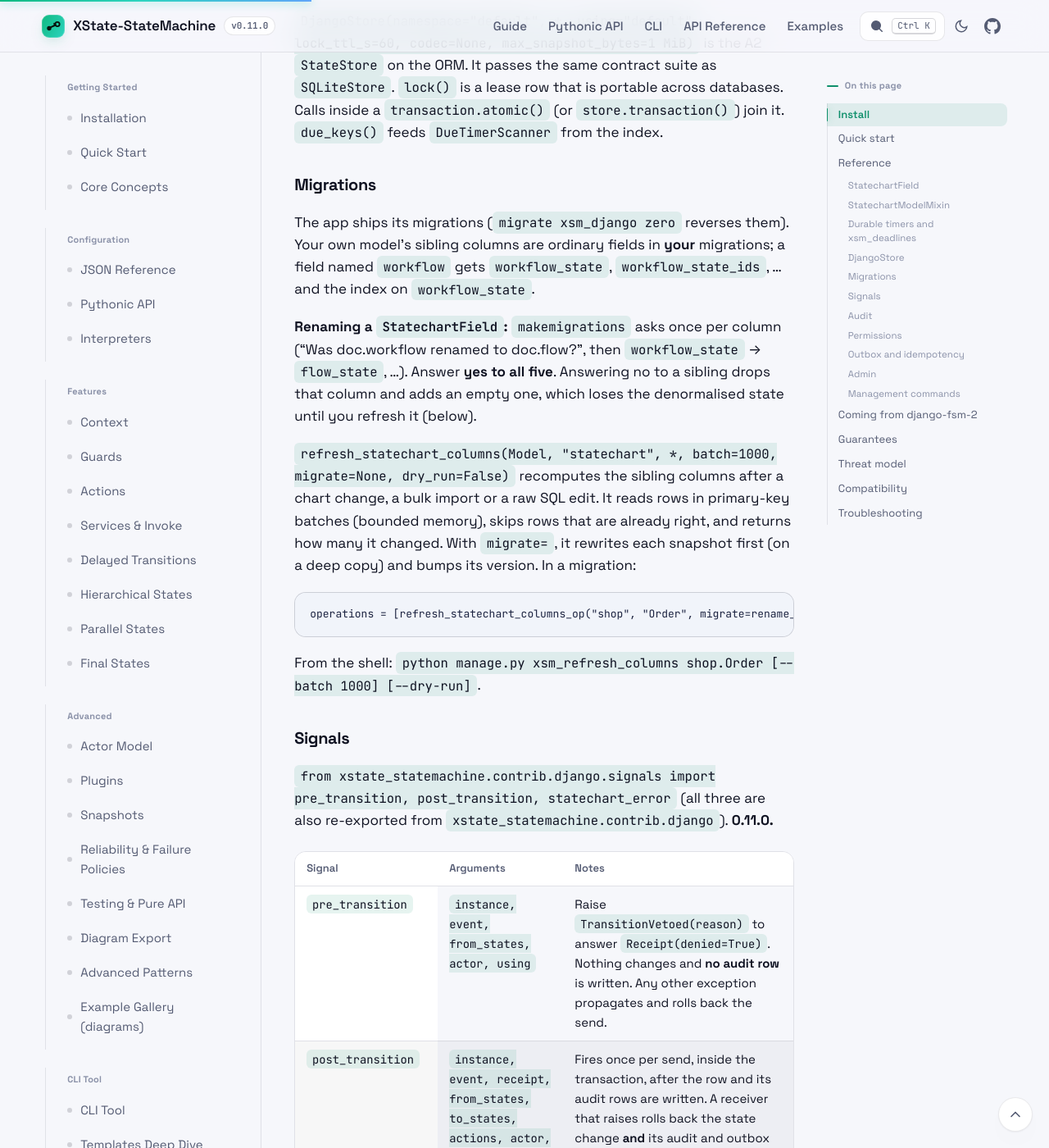
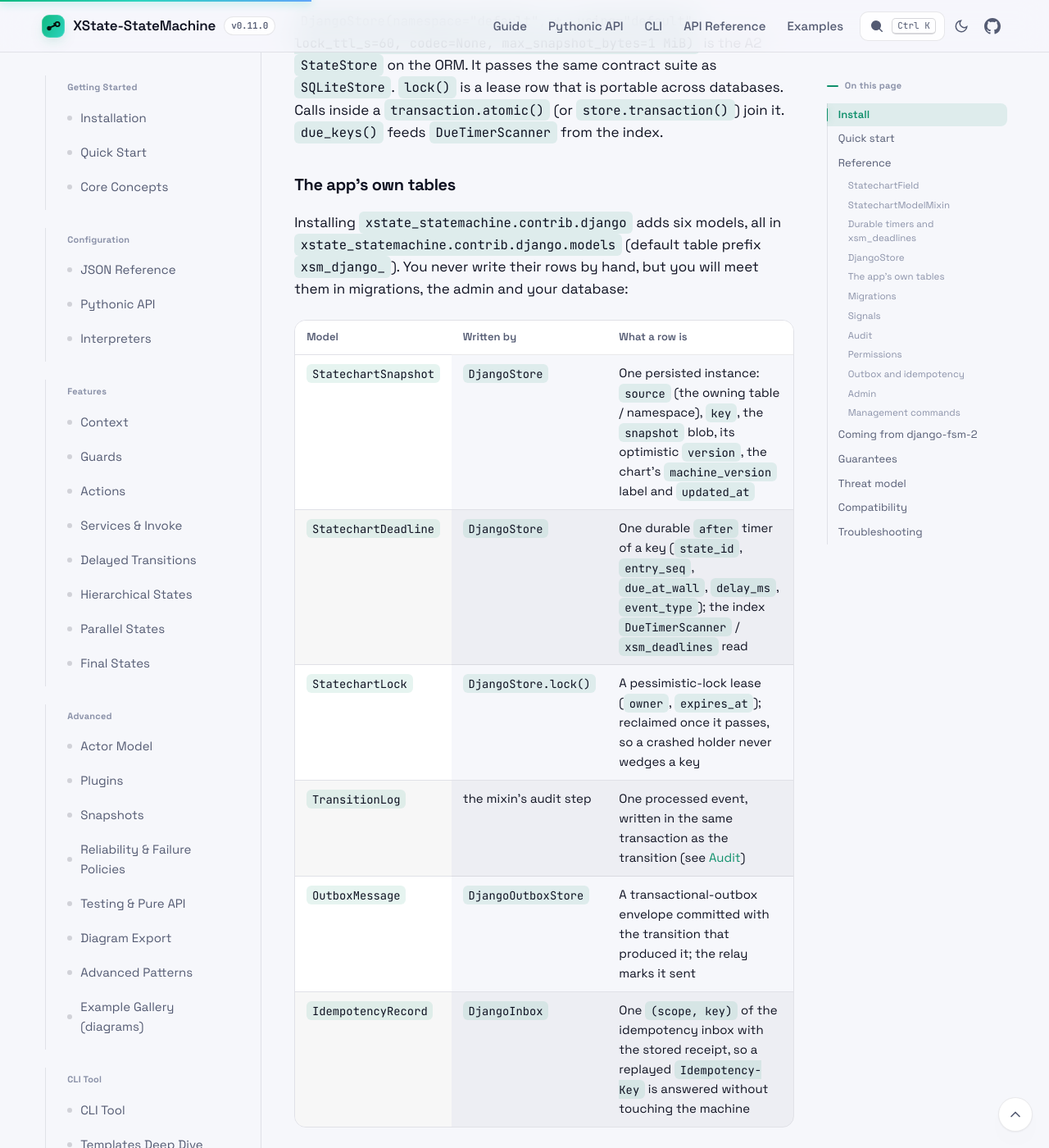
Before and after one commit to basiltt/xstate-statemachine, a Jekyll site: the page built from docs/_guide/integration-django.md, in a window 1280 px wide and 1400 px high, scrolled down 7032 px. Shown: the whole window at 82% size. Built offline with Jekyll 4.4.1, drawn with Linux system fonts in a browser that asks for light colours; some of the changed text lies outside the part shown.

Commit message:
docs: fix every doc/code mismatch found by the release audit
* snapshots.md said `deadlines` is "always [] until durable timers land";
  durable timers shipped in 0.11.0 (#264/#305) and the key is written on
  every snapshot -- describe what it holds and link the persistence guide.
* `xsm list-templates` has 10 templates, not 8 (README table,
  getting-started feature list).
* CONTRIBUTING pointed at a `docs/CHANGELOG.md` that does not exist; the
  rule is a bullet under `[Unreleased]` in both CHANGELOG.md and the guide
  mirror.
* examples.md linked three runner files by the wrong name (404 on GitHub).
* README plugin-hook table was missing `on_event_refused`, `on_event_sent`
  and `on_resolve_error`; `on_event_sent`'s docstring was tagged 0.12.0
  although it ships in 0.11.0.
* Django guide: the app's six models (StatechartSnapshot, StatechartDeadline,
  StatechartLock, TransitionLog, OutboxMessage, IdempotencyRecord) were
  public but never listed; a table now says what each row is and who
  writes it.
* AGENTS.md project tree no longer calls pyproject "Poetry configuration".

Co-Authored-By: Claude Fable 5 <noreply@anthropic.com>

```diff
--- a/docs/_guide/integration-django.md
+++ b/docs/_guide/integration-django.md
@@ -135,6 +135,19 @@ Every armed `after` timer is a row in `xsm_django_statechartdeadline` (`source`
 ### `DjangoStore`
 
 `DjangoStore(namespace="default", *, using="default", lock_ttl_s=60, codec=None, max_snapshot_bytes=1 MiB)` is the A2 `StateStore` on the ORM. It passes the same contract suite as `SQLiteStore`. `lock()` is a lease row that is portable across databases. Calls inside a `transaction.atomic()` (or `store.transaction()`) join it. `due_keys()` feeds `DueTimerScanner` from the index.
+
+### The app's own tables
+
+Installing `xstate_statemachine.contrib.django` adds six models, all in `xstate_statemachine.contrib.django.models` (default table prefix `xsm_django_`). You never write their rows by hand, but you will meet them in migrations, the admin and your database:
+
+| Model | Written by | What a row is |
+|:--|:--|:--|
+| `StatechartSnapshot` | `DjangoStore` | One persisted instance: `source` (the owning table / namespace), `key`, the `snapshot` blob, its optimistic `version`, the chart's `machine_version` label and `updated_at` |
+| `StatechartDeadline` | `DjangoStore` | One durable `after` timer of a key (`state_id`, `entry_seq`, `due_at_wall`, `delay_ms`, `event_type`); the index `DueTimerScanner` / `xsm_deadlines` read |
+| `StatechartLock` | `DjangoStore.lock()` | A pessimistic-lock lease (`owner`, `expires_at`); reclaimed once it passes, so a crashed holder never wedges a key |
+| `TransitionLog` | the mixin's audit step | One processed event, written in the same transaction as the transition (see [Audit](#audit)) |
+| `OutboxMessage` | `DjangoOutboxStore` | A transactional-outbox envelope committed with the transition that produced it; the relay marks it sent |
+| `IdempotencyRecord` | `DjangoInbox` | One `(scope, key)` of the idempotency inbox with the stored receipt, so a replayed `Idempotency-Key` is answered without touching the machine |
 
 ### Migrations
 
```
Also changed, not shown: AGENTS.md (+1 -1 lines), CONTRIBUTING.md (+1 -1 lines), docs/_guide/examples.md (+3 -3 lines), docs/_guide/getting-started.md (+1 -1 lines), docs/_guide/snapshots.md (+1 -1 lines), README.md, 1 other file.
